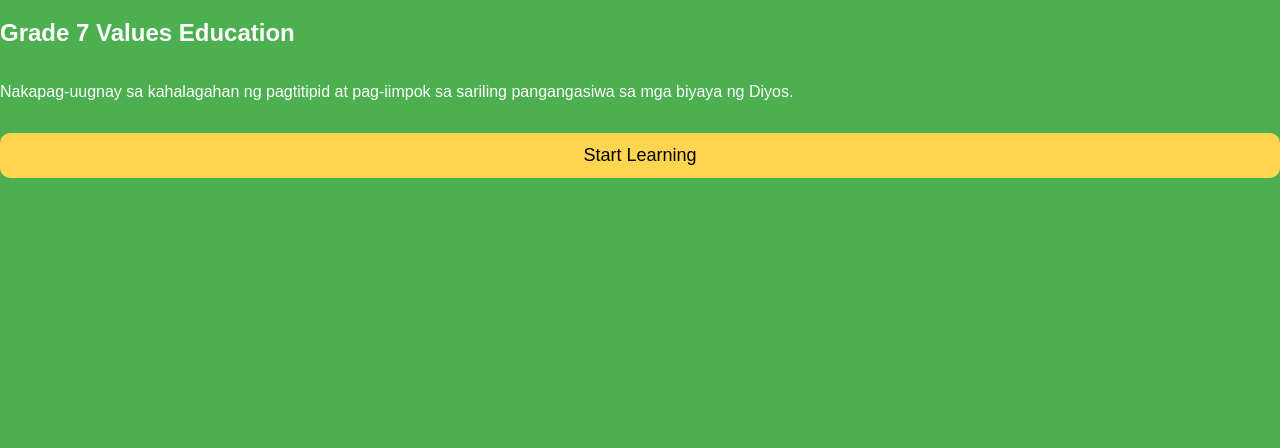
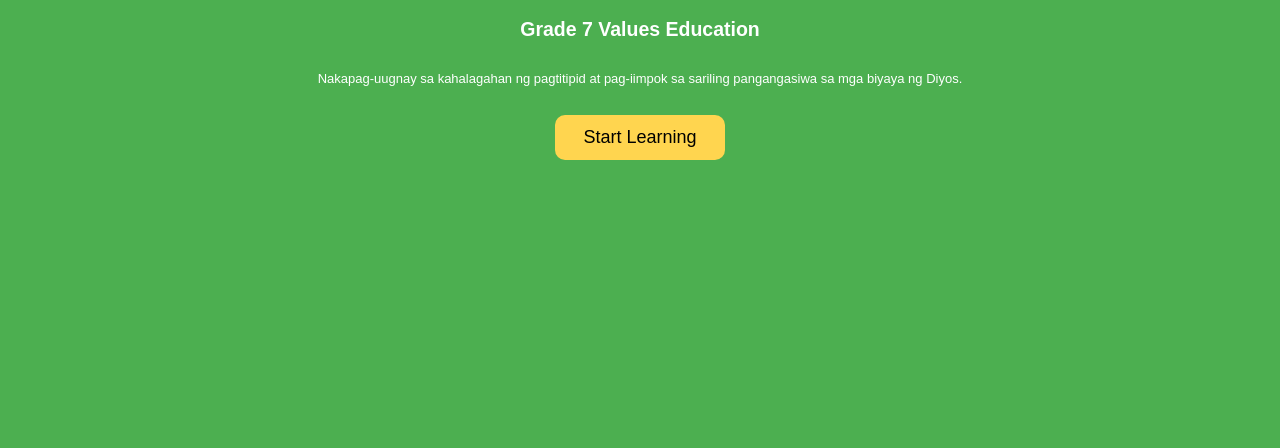
Before and after one commit to jenaro123jenaro123casas-art/wise-steward, a plain HTML site: page index.html in a window 1280 px wide. Shown: the part 352-800 px from the top of the page. Drawn offline with Linux system fonts and the light colour scheme.

Commit message:
feat: globally reduce font sizes and spacing to ensure content fits on mobile screens\n\nCo-authored-by: Copilot App <223556219+Copilot@users.noreply.github.com>

```diff
--- a/style.css
+++ b/style.css
@@ -6,7 +6,7 @@ body{
   font-family: Arial, sans-serif;
   background:#4CAF50;
   color:white;
-  font-size:16px;
+  font-size:13px;  /* globally reduced font size to fit mobile screens */
   -webkit-font-smoothing:antialiased;
   /* Respect device safe areas (notch/status bar) */
   padding-top: env(safe-area-inset-top, 20px);
@@ -14,22 +14,21 @@ body{
 }
 
 .screen{
-  min-height:calc(var(--vh, 1vh) * 100); /* use dynamic viewport height to avoid browser UI overlap on mobile */
-  display:flex;
-  flex-direction:column;
-  justify-content:flex-start;
+ min-height:calc(var(--vh, 1vh) * 100);
+ display:flex;
+ flex-direction:column;
+ justify-content:flex-start;
+ align-items:center;
+ text-align:center;
+ padding:12px;
+ padding-top: calc(12px + env(safe-area-inset-top, 0px));
+ padding-bottom: calc(12px + env(safe-area-inset-bottom, 0px));
+ overflow:auto; /* make screens scrollable on small devices */
 }
 
 /* Utility: center short screens */
 .screen.centered{
-  justify-content:center;
-}
-  align-items:center;
-  text-align:center;
-  padding:20px;
-  padding-top: calc(20px + env(safe-area-inset-top, 0px));
-  padding-bottom: calc(20px + env(safe-area-inset-bottom, 0px));
-  overflow:auto; /* make screens scrollable on small devices */
+ justify-content:center;
 }
 
 input{
```
